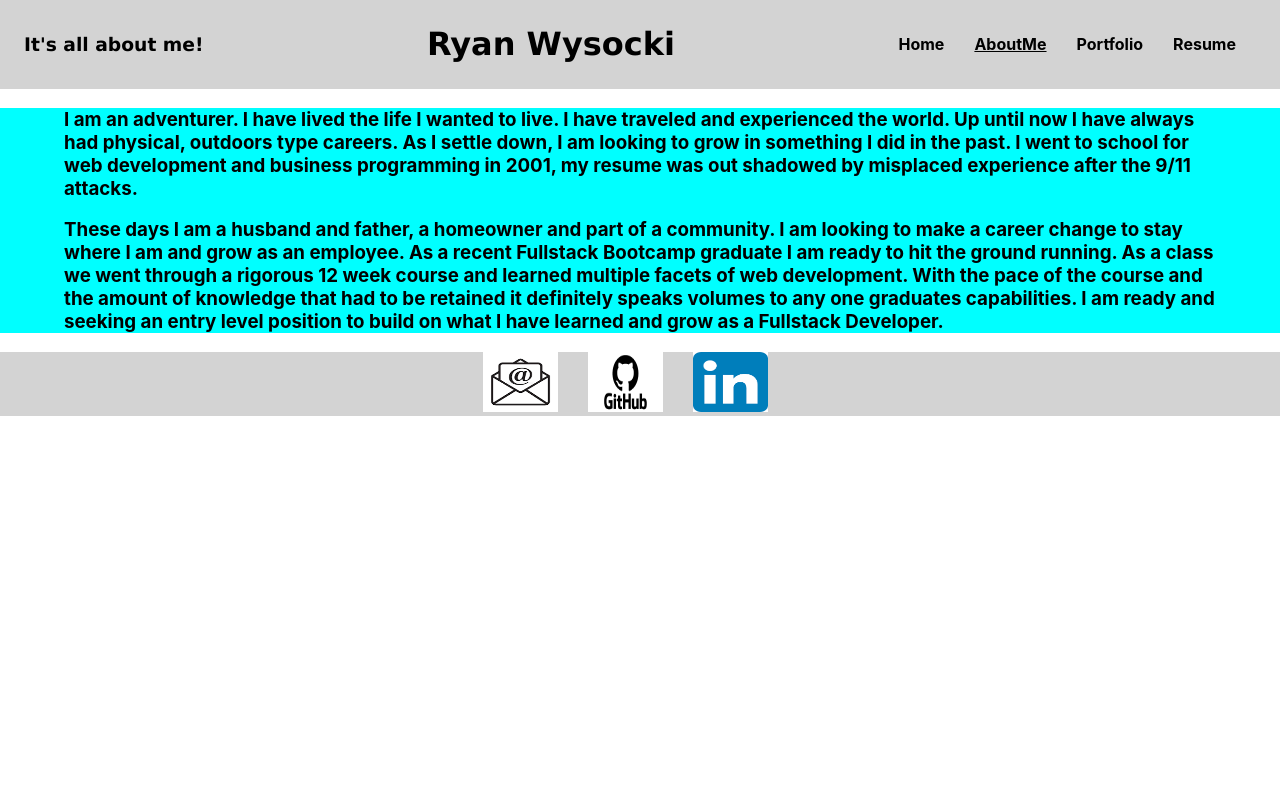
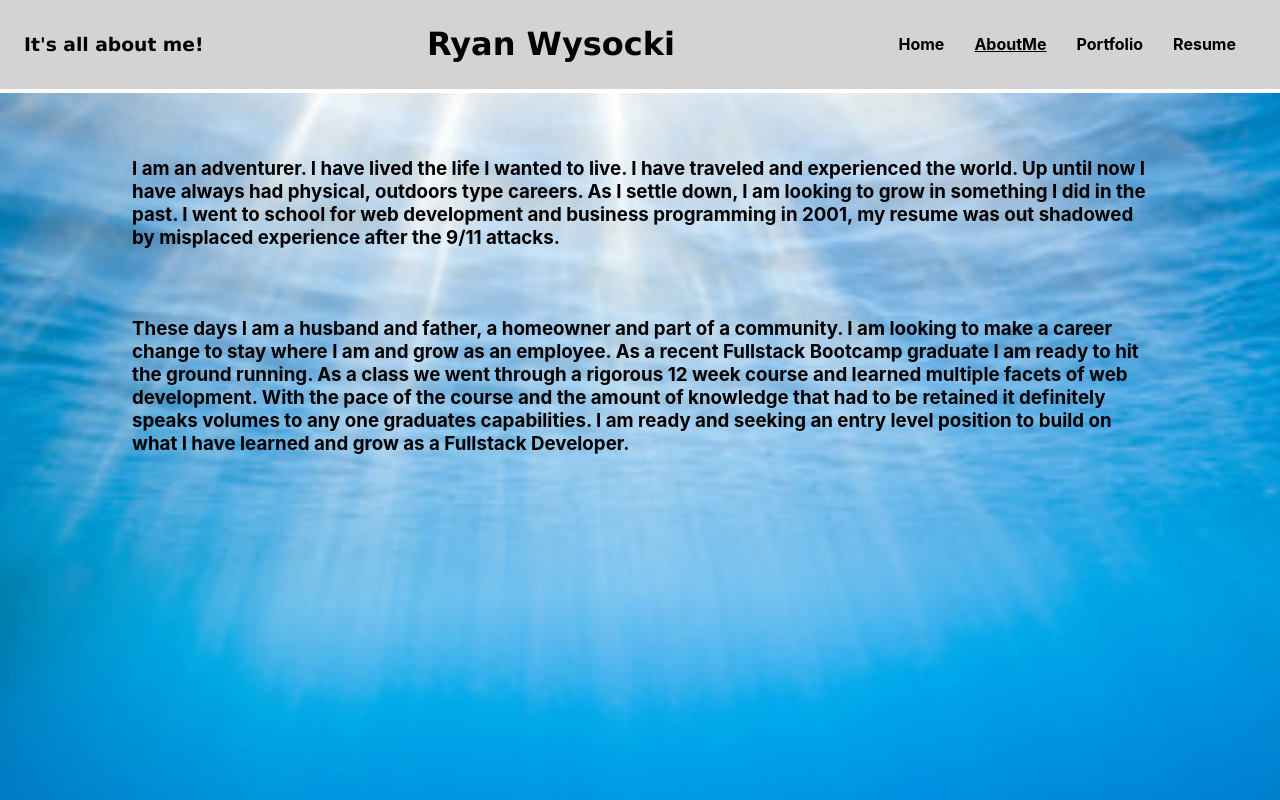
Before and after one commit to rpwysocki/its_all_about_me, a React (Create React App) app: page /aboutme in a window 1280 px wide. Shown: the top 800 px of the page. Built offline with nearby package versions, Linux system fonts and the light colour scheme.

Commit message:
another background img

```diff
--- a/src/index.scss
+++ b/src/index.scss
@@ -135,8 +135,8 @@ footer {
 
 // About me page
 .about {
-  // margin: 4px;
-  padding: 0 5%;
+  margin: 4px;
+  padding: 5% 10% 0 10%;
 
 }
 
--- a/src/pages/AboutMe.js
+++ b/src/pages/AboutMe.js
@@ -1,9 +1,16 @@
 // AboutMe.js
 import React from 'react';
+import underwater1 from '../assets/images/underwater1.jpg'
 
 const AboutMe = () => {
   return (
-    <div className='bg-color'>
+    <div style={{
+      backgroundImage: `url(${underwater1})`, backgroundPosition: 'center',
+      backgroundSize: 'cover',
+      backgroundRepeat: 'no-repeat',
+      width: '100vw',
+      height: '100vh'
+    }}>
       <div>
         <h3 className='about'>
           I am an adventurer. I have lived the life I wanted to live. I have traveled and experienced the world.  Up until now I have always had physical, outdoors type careers.  As I settle down, I am looking to grow in something I did in the past. I went to school for web development and business programming in 2001, my resume was out shadowed by misplaced experience after the 9/11 attacks.
```
Also changed, not shown: src/assets/images/underwater1.jpg (added).
